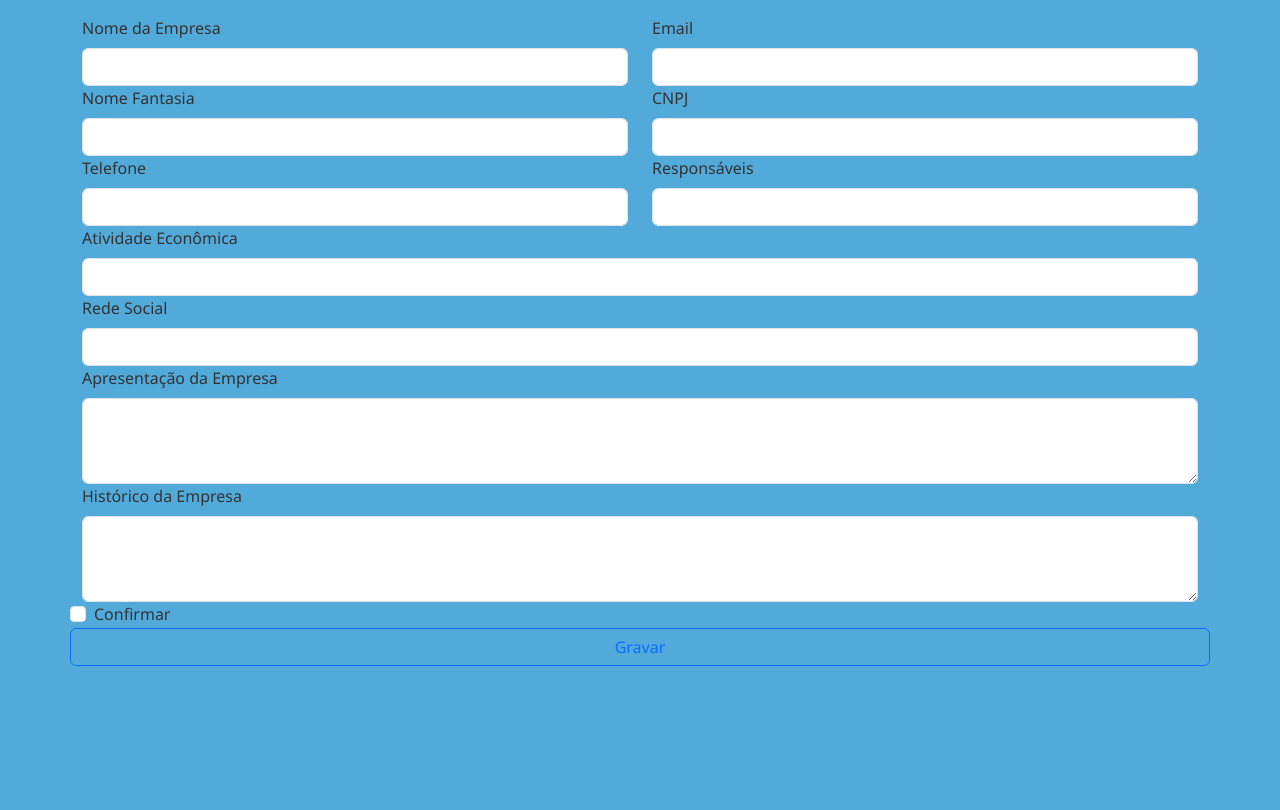
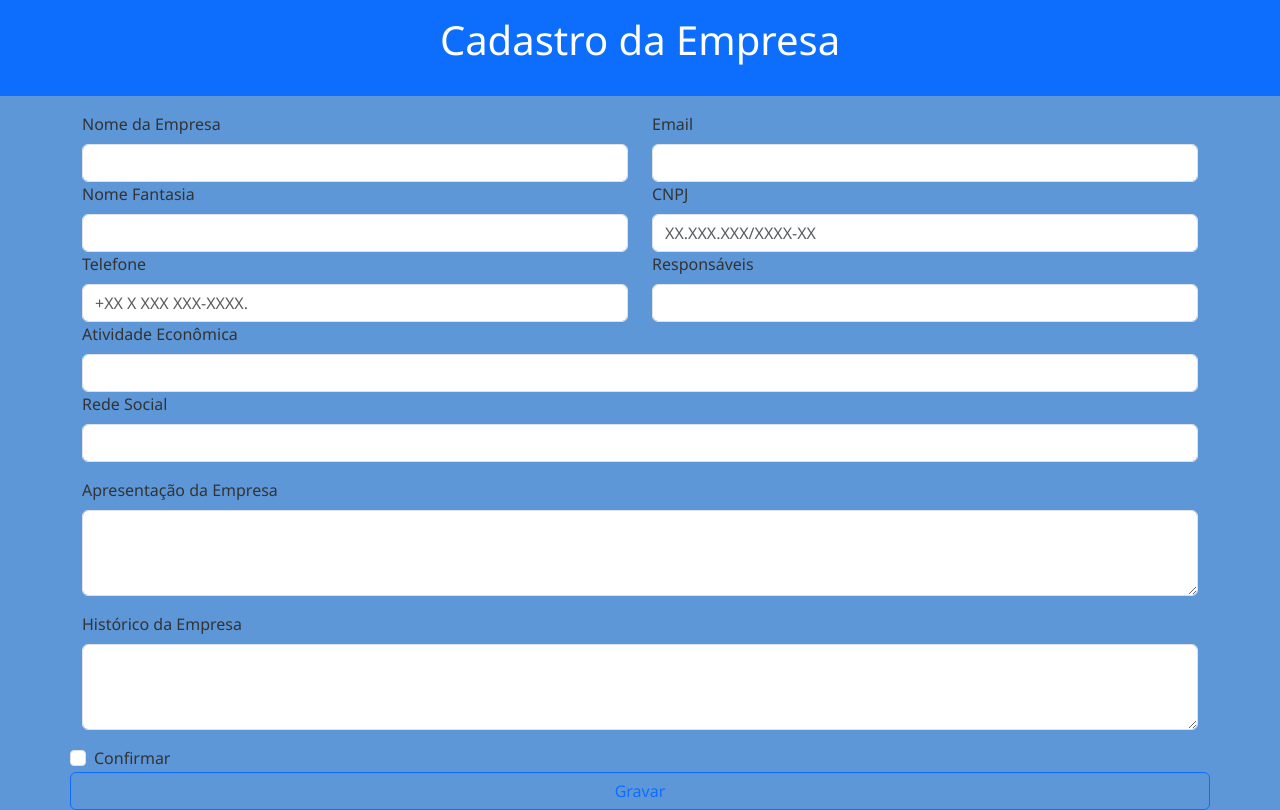
Before and after one commit to IsabelaGattass/cerisabela, a PHP site: page /CadastroEmpresa.php in a window 1280 px wide. Before the commit the page ends 666 px from the top, so only its background shows below. Run offline with PHP 8.4, Linux system fonts and the light colour scheme; some libraries are stand-ins or nearby versions.

Commit message:
Foi finalizado minha parte - Cadastro da Empresa.

```diff
--- a/CadastroEmpresa.php
+++ b/CadastroEmpresa.php
@@ -8,9 +8,20 @@
 
     <title>Cadastro Empresas</title>
 </head>
-<body>
+
+<body class="bg-blue">
+    <header class="bg-primary text-white py-3 mb -4">
+        <div clas="container text-center">
+ <figure class="text-center">
+  <blockquote class="display-6">
+    <p>Cadastro da Empresa</p>
+  </blockquote>
+</figure>
+        </div>
+    </header>
+
 <main class = "container">
-    <form action="dbEmpresa.php" method="post" class=" row g3 mt-3">
+    <form action="dbEmpresa.php" method="post" class="row g3 mt-3">
 
     <div class="col-md-6">
             <label for="nome" class="form-label">Nome da Empresa</label>
@@ -29,12 +40,14 @@
 
         <div class="col-md-6">
             <label for="cnpj" class="form-label">CNPJ</label>
-            <input type="text" name="cnpj" id="cnpj" class="form-control">
+            <input type="text" name="cnpj" id="cnpj" placeholder="XX.XXX.XXX/XXXX-XX" required
+            class="form-control">
         </div>
 
         <div class="col-md-6">
             <label for="telefone" class="form-label">Telefone</label>
-            <input type="text" name="telefone" id="telefone" class="form-control">
+            <input type="text" name="telefone" id="telefone" placeholder="+XX X XXX XXX-XXXX." required
+            class="form-control">
         </div>
 
         <div class="col-md-6">
@@ -47,20 +60,20 @@
             <input type="text" name="atv_economica" id="atv_economica" class="form-control">
         </div>
 
-        <div class="col-md-12">
+        <div class="mb-3">
             <label for="resp" class="form-label">Rede Social</label>
             <input type="text" name="rede" id="rede" class="form-control">
         </div>
 
 
-   <div class="col-mb-6">
+   <div class="mb-3">
   <label for="apresentacao" class="form-label">Apresentação da Empresa</label>
-  <textarea class="form-control" name= "apresentacao" id="apresentacao" rows="3"></textarea>
+  <textarea class="form-control" name="apresentacao" id="apresentacao" rows="3"></textarea>
   </div>
 
-        <div class="col-mb-6">
+        <div class="mb-3">
           <label for="hitorico" class="form-label">Histórico da Empresa</label>
-          <textarea class="form-control" name= "historico" id="historico" rows="3"></textarea>
+          <textarea class="form-control" name="historico" id="historico" rows="3"></textarea>
         </div>
 
         <div class="mb-6 form-check">
@@ -71,14 +84,6 @@
 
   <button type="submit" name="button"
   id="button" class="btn btn-outline-primary">Gravar</button>
-
-
-
-
-
-
-
-
     </form>
 </main>
 
--- a/DbEmpresa.php
+++ b/DbEmpresa.php
@@ -22,7 +22,7 @@ if(filter_has_var(INPUT_POST, "button")) {
     //Tenta adicionar e exibe a mensagem ao usuario
 
     if($empresa-> add()) {
-     echo "<script>window.alert('Cadastro adicionado com sucesso.'); windows.location.href=racas.php;</script>";
+     echo "<script>window.alert('Cadastro adicionado com sucesso.'); windows.location.href=CadastroEmpresa.php;</script>";
     } else {
      echo "<script>window.alert('Erro ao adicionar cadastro.'); window.open (document.referrer,'_self'); <script>" ;
 
--- a/css/base.css
+++ b/css/base.css
@@ -7,7 +7,7 @@
     font-family: 'Segoe UI', Tahoma, Geneva, Verdana, sans-serif;
 }
 body{
-    background-color: #52aada;
+    background-color: #5d97d8;
     color: #333;
     display: flex;
     flex-direction: column;
@@ -17,7 +17,7 @@ main {
     flex: 1;
 }
 footer{
-background-color: rgb(60, 140, 219);
+background-color: rgb(145, 185, 231);
 color: rgb(240, 232, 232);
 text-align: center;
 padding: 10px;
```
